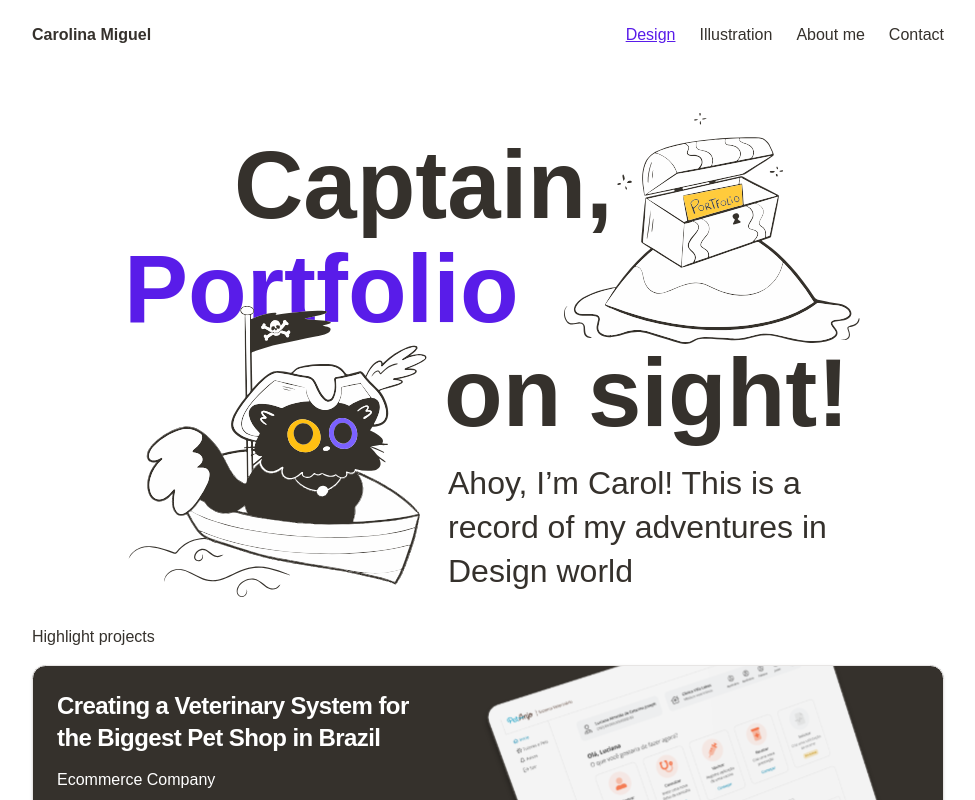
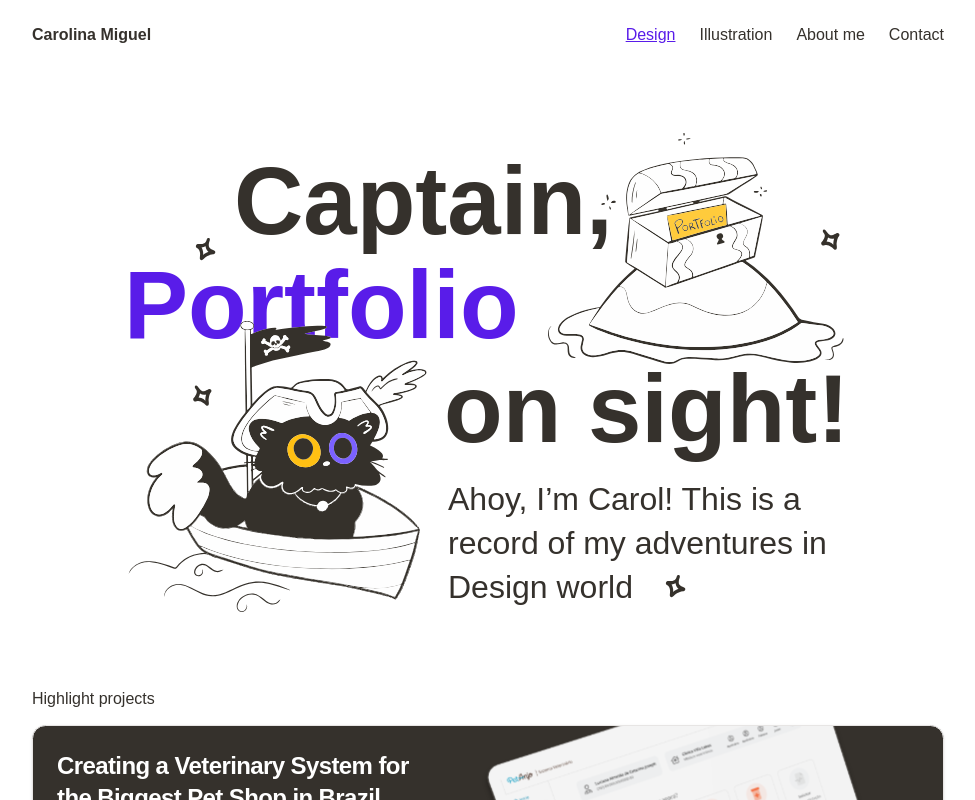
Before and after one commit to caioat/neni-portfolio-shadcn, a React (Vite) app: page / in a window 1280 px wide. Shown: the top 800 px of the page, without its empty margins (152-1127 px from the left). Built offline with nearby package versions, Linux system fonts and the light colour scheme.

Commit message:
Adding shinies and making mini card whole clickable

```diff
--- a/src/components/CaptainWidget.tsx
+++ b/src/components/CaptainWidget.tsx
@@ -1,30 +1,47 @@
 import treasureChest from "../assets/treasure_chest.svg";
 import pirateCat from "../assets/pirate_cat.svg";
+import shinyTilted1 from "../assets/shiny_tilted_1.svg";
+import shinyTilted2 from "../assets/shiny_tilted_2.svg";
 
 export const CaptainWidget = () => {
   return (
-    <section className="flex items-center justify-center bg-white">
+    <section className="flex items-center justify-center bg-white pb-16">
       <div className="h-[492px] relative max-w-5xl w-full grid grid-cols-2 gap-8">
         {/* Left Side - Pirate Cat (Relative for Positioning) */}
         <div className="relative flex justify-center w-[320px] h-[296h]">
           <img
             src={pirateCat}
             alt="Pirate Cat"
-            className="mt-[150px] ml-[182px] z-50"
+            className="mt-[180px] ml-[182px] z-50"
+          />
+          <img
+            src={shinyTilted1}
+            alt="Pirate Cat shiny"
+            className="absolute top-[104px] right-0 mr-[136px] "
+          />
+          <img
+            src={shinyTilted2}
+            alt="Pirate cat shiny 2"
+            className="absolute top-[252px] right-0 mr-[140px] "
           />
         </div>
 
         {/* Right Side - Text & Treasure Chest */}
-        <div className="relative flex flex-col ">
+        <div className="relative flex flex-col">
           {/* Treasure Chest Positioned Absolutely Inside Relative Parent */}
           <img
             src={treasureChest}
             alt="Treasure Chest"
-            className="absolute top-[-20px] right-0 mr-[84px] "
+            className="absolute right-0 mr-[100px] "
+          />
+          <img
+            src={shinyTilted2}
+            alt="Treasure Chest shiny"
+            className="absolute top-[96px] right-0 mr-[104px] "
           />
 
           {/* Main Text */}
-          <div className="text-8xl font-bold">
+          <div className="text-8xl font-bold mt-4">
             <h1 className="ml-[-270px]"> Captain, </h1>
             <h1 className="ml-[-380px] text-purple">Portfolio</h1>
             <h1 className="ml-[-60px]">on sight!</h1>
@@ -32,6 +49,9 @@ export const CaptainWidget = () => {
               <p className="text-[32px] leading-11 font-normal mt-4 max-w-md">
                 Ahoy, I’m Carol! This is a record of my adventures in Design
                 world
+                <span className="inline-block pl-8">
+                  <img src={shinyTilted1} alt="Treasure Chest shiny" />
+                </span>
               </p>
             </div>
           </div>
--- a/src/components/cards/MiniCard.tsx
+++ b/src/components/cards/MiniCard.tsx
@@ -17,6 +17,7 @@ export const MiniCard = ({
 }: MiniCardProps) => {
   return (
     <>
+      <a href={redirectLink} target="_blank">
         <Card
           className={cn(
             "flex justify-between bg-secondary text-foreground",
@@ -34,11 +35,10 @@ export const MiniCard = ({
             </CardFooter>
           </div>
           <div className="flex items-center justify-center p-4">
-          <a href={redirectLink} target="_blank">
             <MoveRight className="text-purple" />
-          </a>
           </div>
         </Card>
+      </a>
     </>
   );
 };
--- a/src/index.css
+++ b/src/index.css
@@ -110,6 +110,10 @@
   h2 {
     @apply text-[31px] font-semibold; /* Adjust these values as needed */
   }
+
+  p {
+    @apply leading-5;
+  }
   /* my additions */
 }
 
```
Also changed, not shown: src/assets/shiny_tilted_1.svg (added), src/assets/shiny_tilted_2.svg (added). Lines whose indentation alone changed are shown as unchanged.
